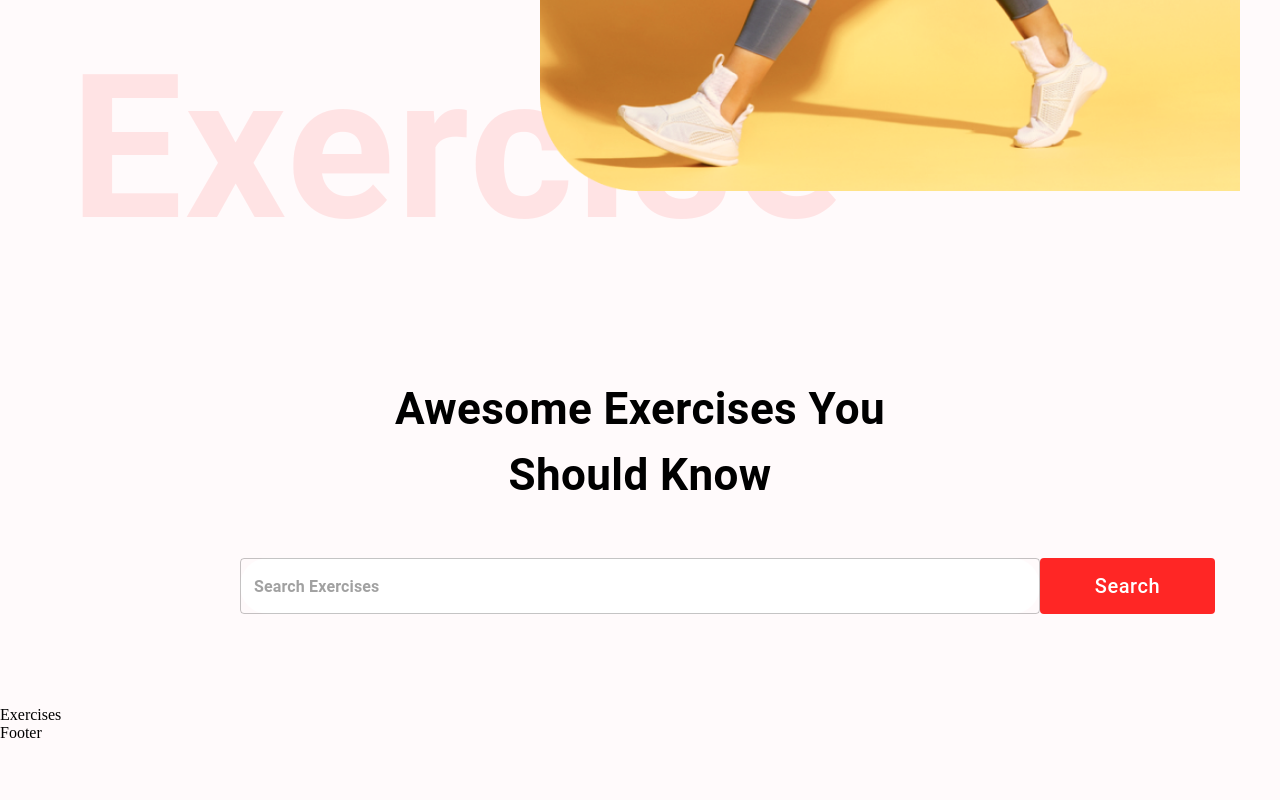
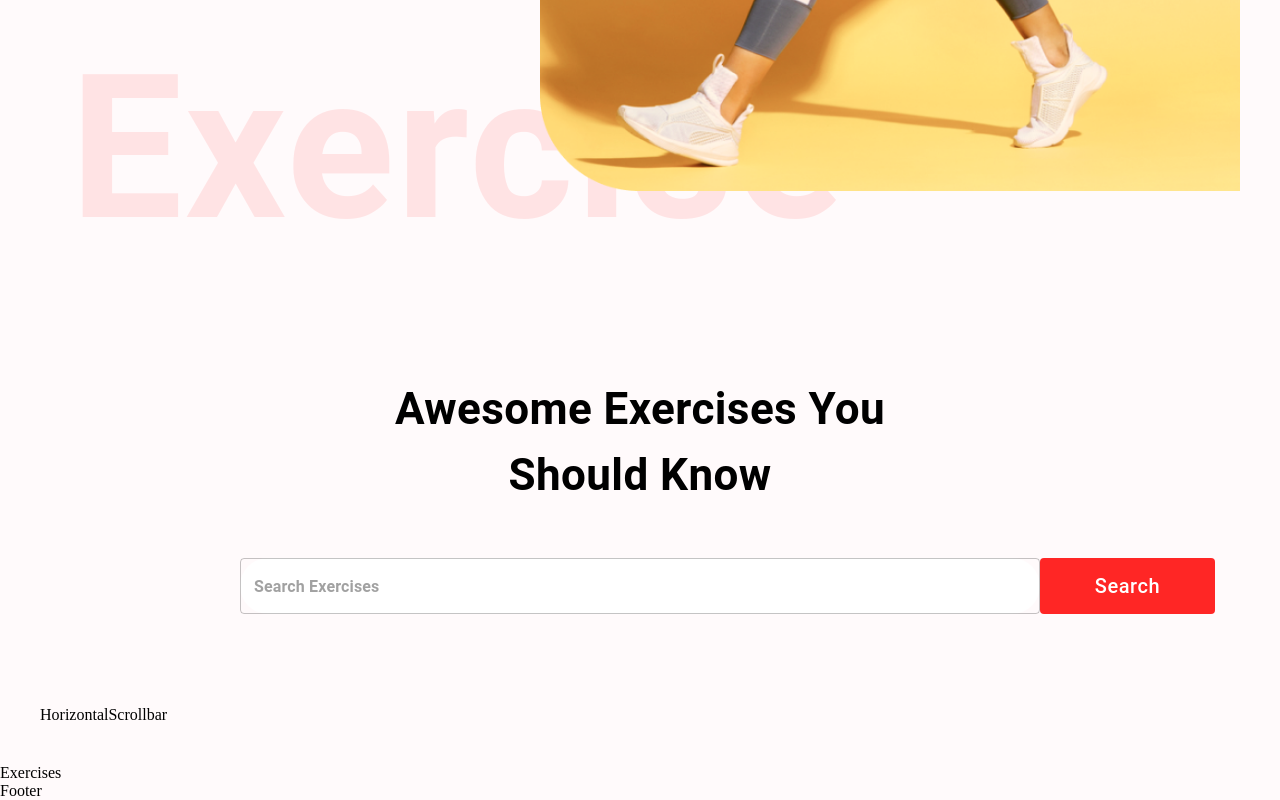
Before and after one commit to anthonyzhu132/exercise-app-react, a React (Create React App) app: page / in a window 1280 px wide. Shown: the part 675-1475 px from the top of the page. Before the commit the page ends 1417 px from the top, so only its background shows below. Built offline with nearby package versions, Linux system fonts and the light colour scheme; no server answers.

Commit message:
added useEffect for fetching data on load

```diff
--- /dev/null
+++ b/src/components/HorizontalScrollbar.jsx
@@ -0,0 +1,9 @@
+import React from 'react'
+
+const HorizontalScrollbar = () => {
+  return (
+    <div>HorizontalScrollbar</div>
+  )
+}
+
+export default HorizontalScrollbar
--- a/src/components/SearchExercises.jsx
+++ b/src/components/SearchExercises.jsx
@@ -1,10 +1,24 @@
 import React, { useState, useEffect } from "react";
 import { Box, Button, Stack, TextField, Typography } from "@mui/material";
 import { fetchData, exerciseOptions } from "../utils/fetchData";
+import HorizontalScrollbar from "./HorizontalScrollbar";
 
 const SearchExercises = () => {
   const [search, setSearch] = useState("");
   const [exercises, setExercises] = useState([]);
+  const [bodyParts, setBodyParts] = useState([]);
+
+  useEffect(() => {
+    const fetchExercisesData = async () => {
+      const bodyPartsData = await fetchData(
+        "https://exercisedb.p.rapidapi.com/exercises/bodyPartList",
+        exerciseOptions
+      );
+      setBodyParts(["all", ...bodyPartsData]);
+    };
+
+    fetchExercisesData();
+  }, []);
 
   const handleSearch = async () => {
     //If user is searching
@@ -70,6 +84,9 @@
           Search
         </Button>
       </Box>
+      <Box sx={{ position: "relative", width: "100%", p: "20px" }}>
+        <HorizontalScrollbar data={bodyParts} />
+      </Box>
     </Stack>
   );
 };
--- a/src/components/index.js
+++ b/src/components/index.js
@@ -1,3 +1,4 @@
 import Navbar from "./Navbar";
 import Footer from "./Footer";
-export { Navbar, Footer };
+import HorizontalScrollbar from "./HorizontalScrollbar";
+export { Navbar, Footer, HorizontalScrollbar };
```
